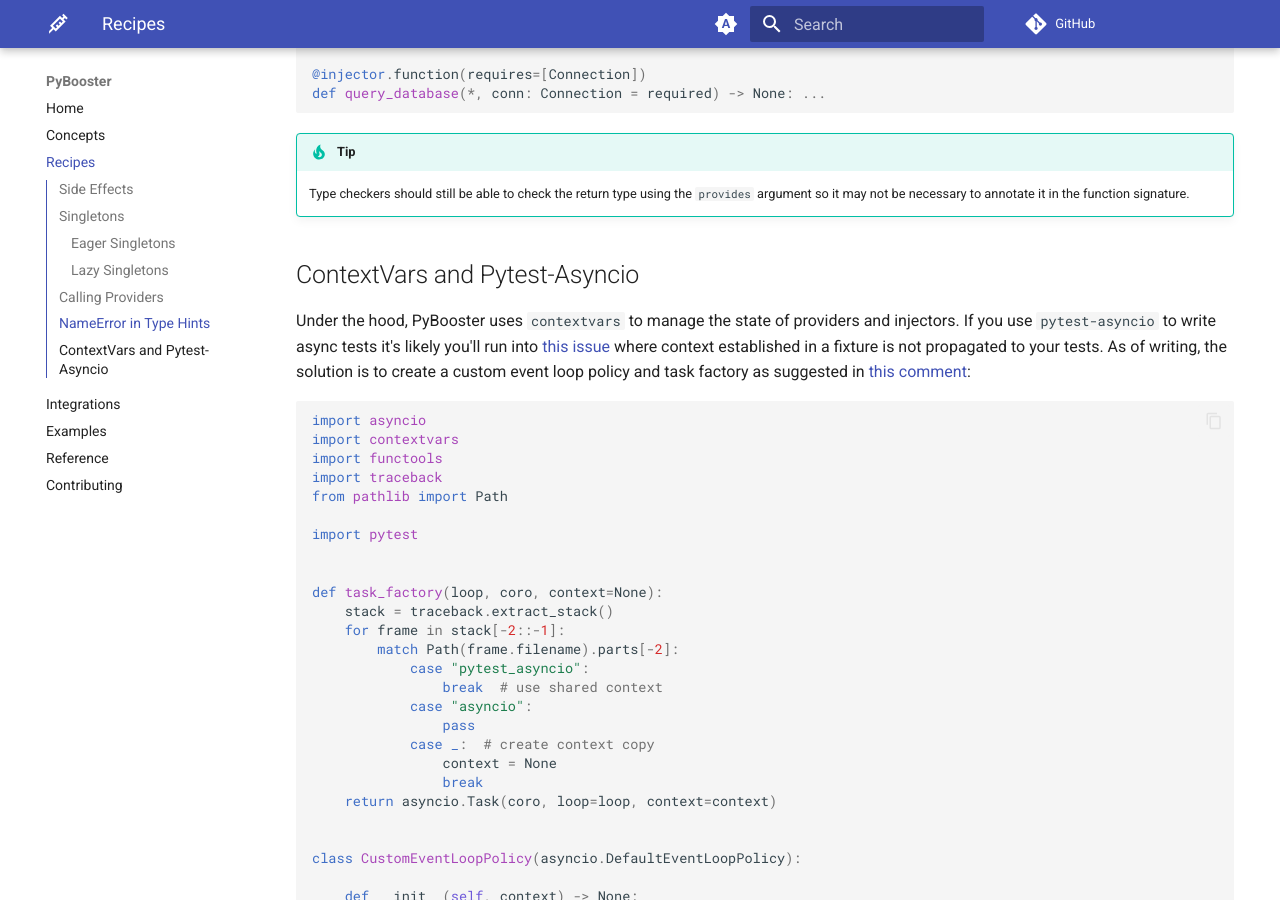
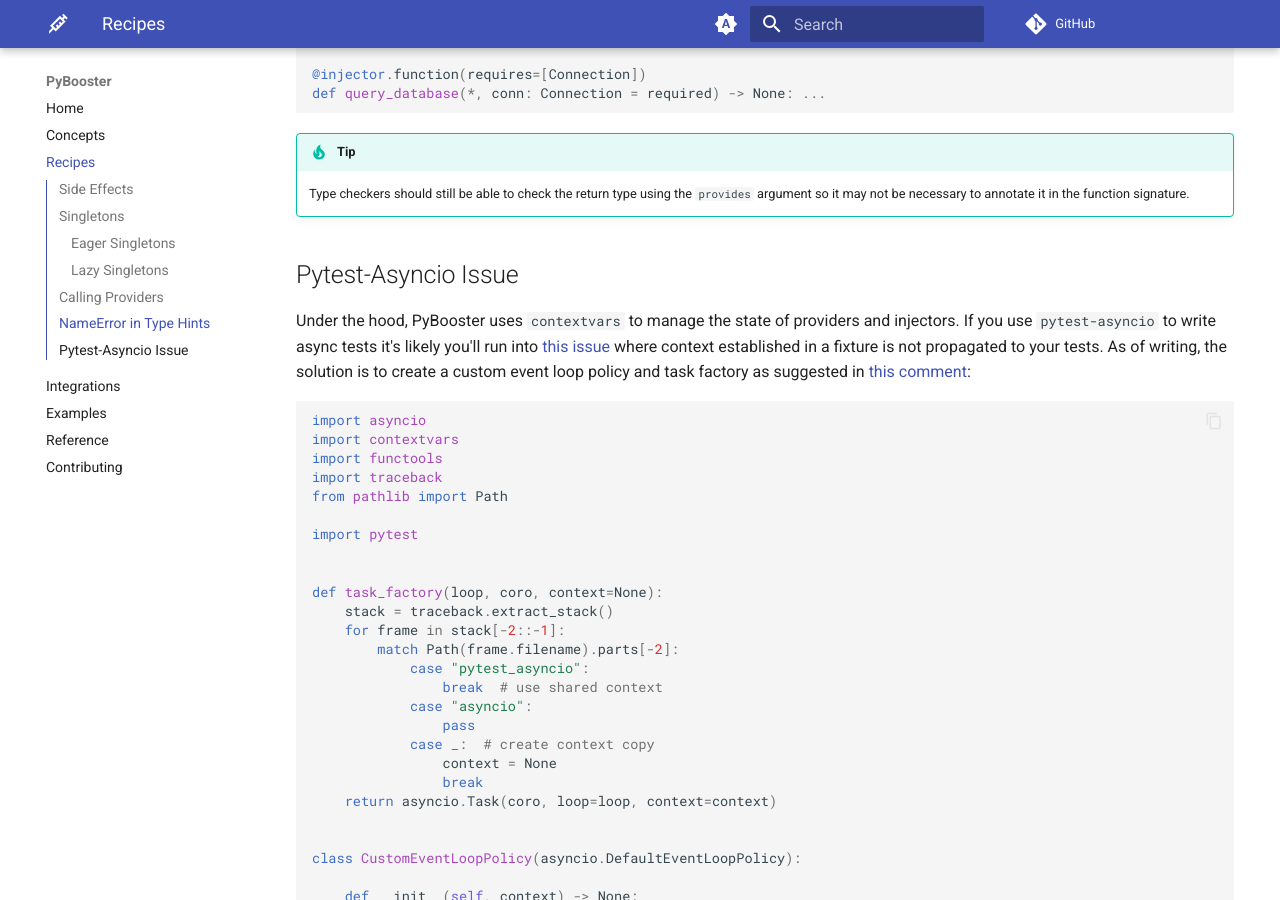
Before and after one commit to rmorshea/pybooster, an MkDocs documentation site: the page built from docs/src/recipes.md, in a window 1280 px wide and 900 px high, scrolled down 5111 px. Built offline with MkDocs 1.6.1 and Material for MkDocs 9.7.7, drawn with Linux system fonts in a browser that asks for light colours; comment, search, counter and statistics services are not loaded.

Commit message:
change title

```diff
--- a/docs/src/recipes.md
+++ b/docs/src/recipes.md
@@ -271,7 +271,7 @@ def query_database(*, conn: Connection = required) -> None: ...
     Type checkers should still be able to check the return type using the `provides`
     argument so it may not be necessary to annotate it in the function signature.
 
-## ContextVars and Pytest-Asyncio
+## Pytest-Asyncio Issue
 
 Under the hood, PyBooster uses `contextvars` to manage the state of providers and
 injectors. If you use `pytest-asyncio` to write async tests it's likely you'll run into
```
Also changed, not shown: 1 other file.
